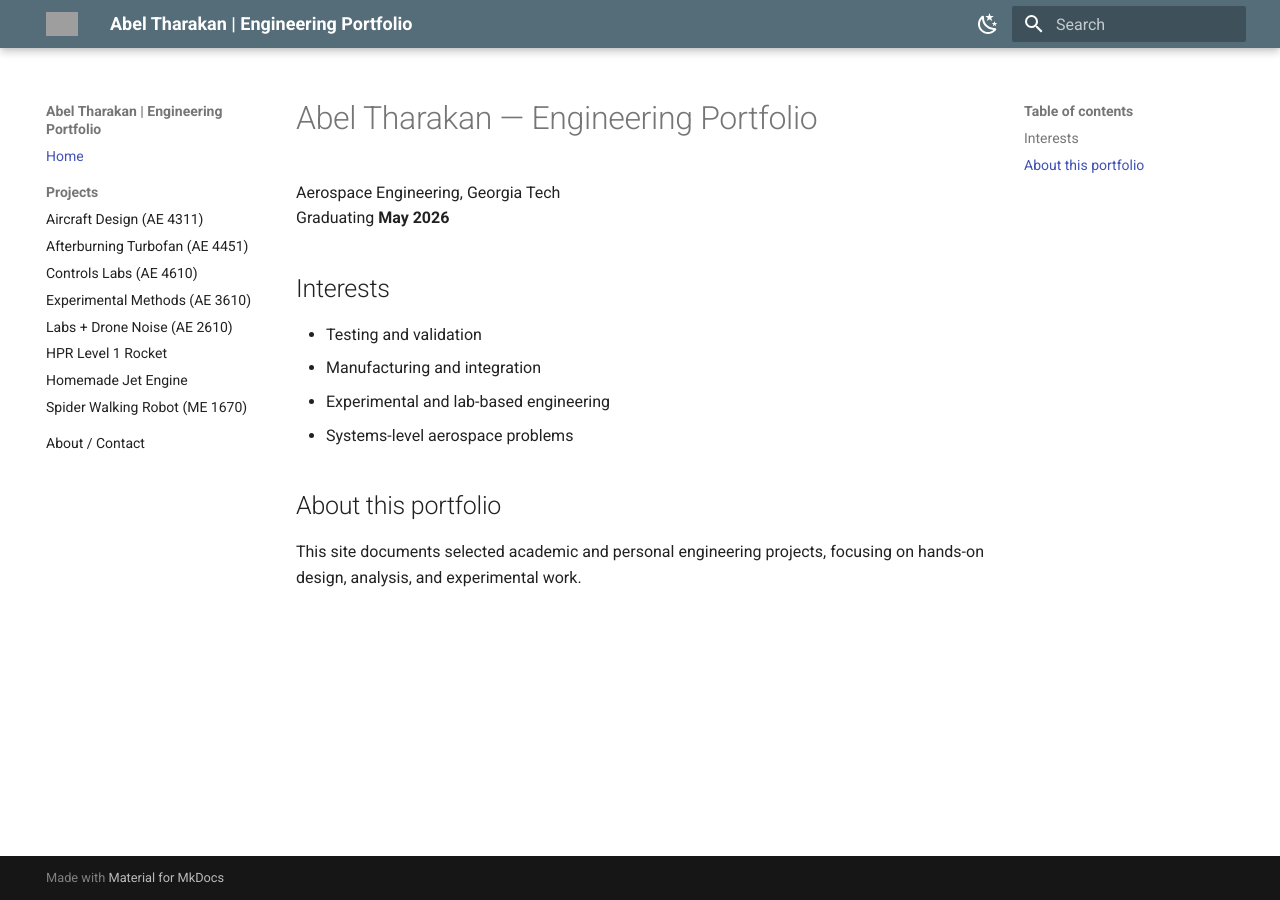
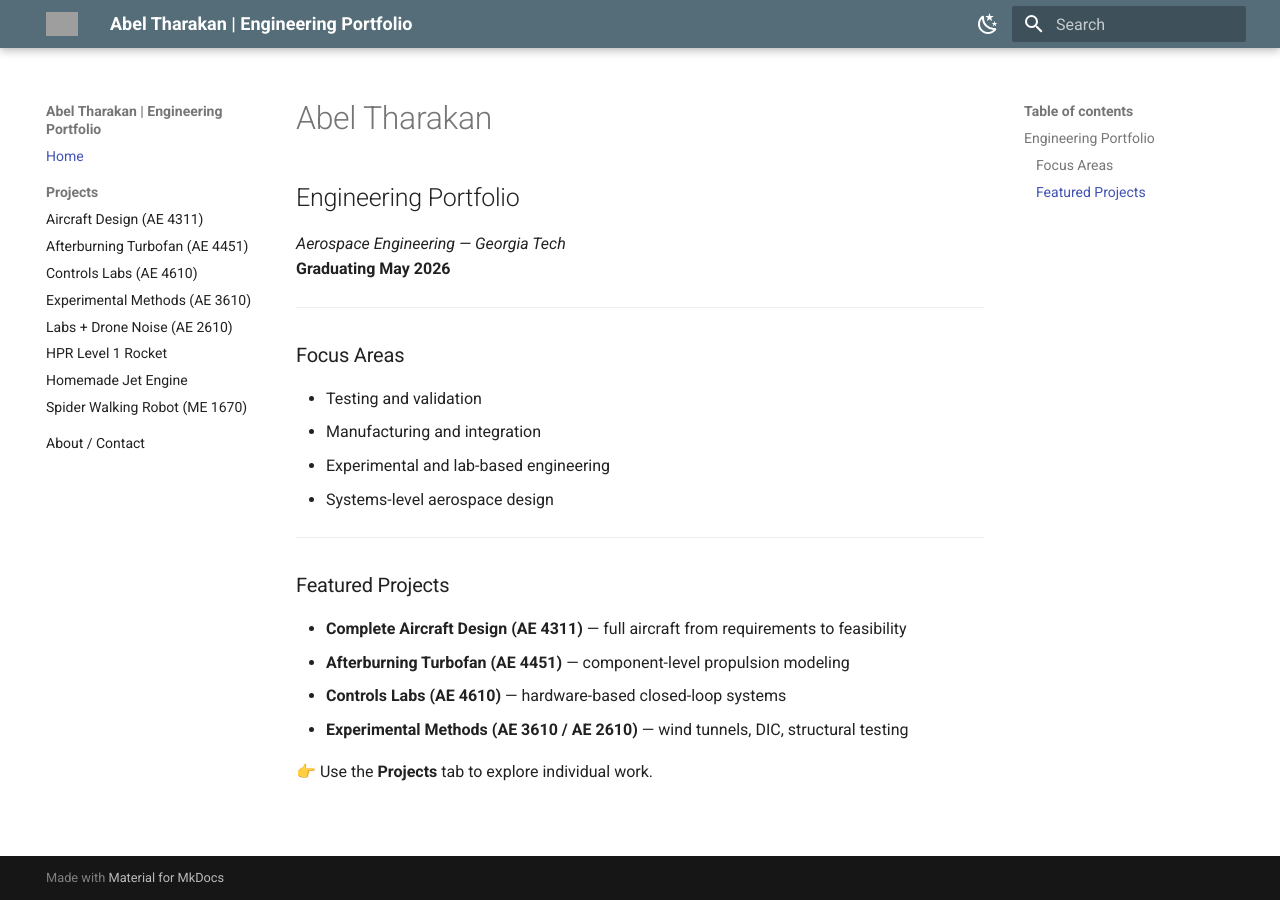
Before and after one commit to atharakan/portfolio, an MkDocs documentation site: the page built from docs/index.md, in a window 1280 px wide. Built offline with MkDocs 1.6.1 and Material for MkDocs 9.7.7, drawn with Linux system fonts in a browser that asks for light colours; grey boxes are pictures that could not be loaded.

Commit message:
Update index.md

```diff
--- a/docs/index.md
+++ b/docs/index.md
@@ -1,13 +1,23 @@
-# Abel Tharakan — Engineering Portfolio
+# Abel Tharakan
+## Engineering Portfolio
 
-Aerospace Engineering, Georgia Tech
-Graduating **May 2026**
+*Aerospace Engineering — Georgia Tech*
+**Graduating May 2026**
 
-## Interests
+---
+
+### Focus Areas
 - Testing and validation
 - Manufacturing and integration
 - Experimental and lab-based engineering
-- Systems-level aerospace problems
+- Systems-level aerospace design
 
-## About this portfolio
-This site documents selected academic and personal engineering projects, focusing on hands-on design, analysis, and experimental work.
+---
+
+### Featured Projects
+- **Complete Aircraft Design (AE 4311)** — full aircraft from requirements to feasibility
+- **Afterburning Turbofan (AE 4451)** — component-level propulsion modeling
+- **Controls Labs (AE 4610)** — hardware-based closed-loop systems
+- **Experimental Methods (AE 3610 / AE 2610)** — wind tunnels, DIC, structural testing
+
+👉 Use the **Projects** tab to explore individual work.
```
